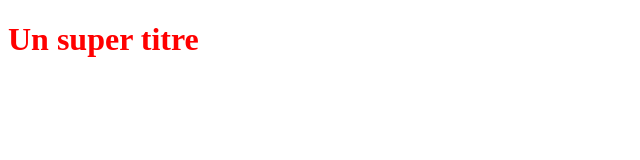
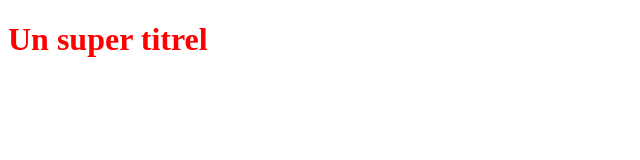
Before and after one commit to sala2022/Openclasseroomsproject, a plain HTML site: page index.html in a window 1280 px wide. Shown: the full height of the page, 0-640 px from the left. Drawn offline with Linux system fonts and the light colour scheme.

Commit message:
modification

```diff
--- a/index.html
+++ b/index.html
@@ -5,6 +5,6 @@
    <link rel="stylesheet" type="text/css" href="styles.css">
 </head>
 <body>
-   <h1>Un super titre</h1>
+   <h1>Un super titrel</h1>
 </body>
 </html>
```
